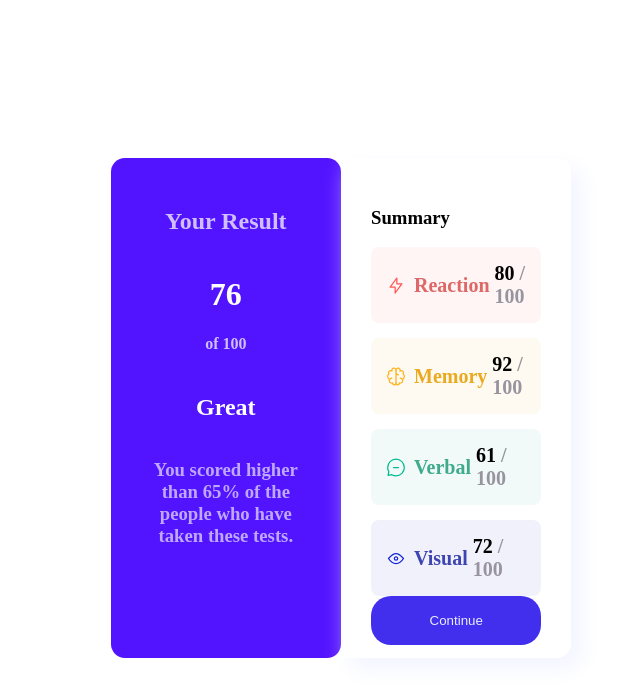
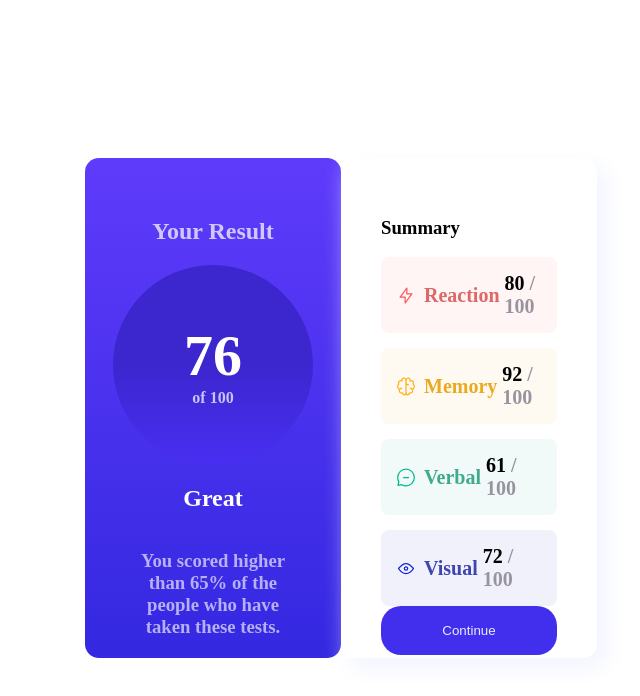
Before and after one commit to ElijahShin/Results-Summary-Component, a plain HTML site: page index.html in a window 1280 px wide. Shown: the whole page, without its empty margins (299-939 px from the left). Drawn offline with Linux system fonts and the light colour scheme.

Commit message:
Style left card's orb background

```diff
--- a/css/styles.css
+++ b/css/styles.css
@@ -5,10 +5,18 @@
 
 .result-container {
   border-radius: 100px;
-  /* background-color: aquamarine; */
 }
 
 /* Font Style below */
+h1 {
+  margin: 0px;
+  font-size: 58px;
+}
+
+.score-container h4 {
+  margin: 0;
+}
+
 span {
   font-size: 20px;
   font-weight: bolder;
@@ -47,7 +55,7 @@ span {
 .left-container,
 .right-container {
   height: 500px;
-  width: 18vw;
+  width: 20vw;
 }
 
 .left-container {
@@ -61,7 +69,7 @@ span {
 }
 
 .left-container {
-  background-color:rgb(82, 19, 255);
+  background-image: linear-gradient(rgb(95, 59, 251), rgb(52, 40, 225));
 
 }
 
@@ -71,7 +79,7 @@ span {
 
 .left-inner-container,
 .right-inner-container {
-  padding: 30px;
+  padding: 40px;
 }
 
 .result-container,
@@ -80,6 +88,19 @@ span {
   flex-direction: column;
   align-items: center;
   text-align: center;
+}
+
+.score-container {
+  display: flex;
+  flex-direction: column;
+  justify-content: center;
+
+  width: 200px;
+  height: 200px;
+  background-color: blue;
+  border-radius: 50%;
+
+  background-image: linear-gradient( rgba(60, 38, 206) 50%, rgb(73, 47, 242) );
 }
 
 /* Right container style start */
@@ -112,7 +133,7 @@ span {
   display: flex;
   gap: 8px;
 }
-/* Characterstic Rating colors */
+/* Characteristic Rating colors */
 .one {
   background-color: rgb(255, 245, 244);
 }
```
